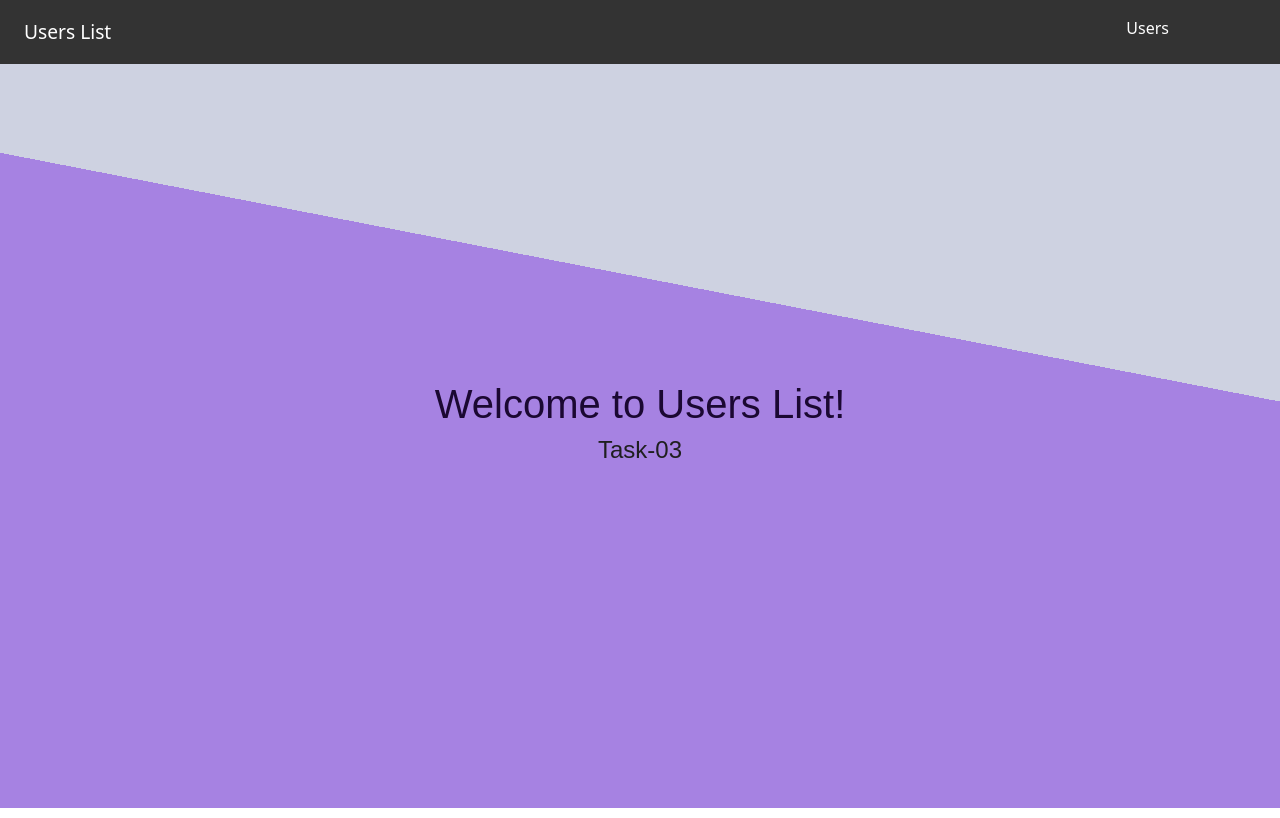
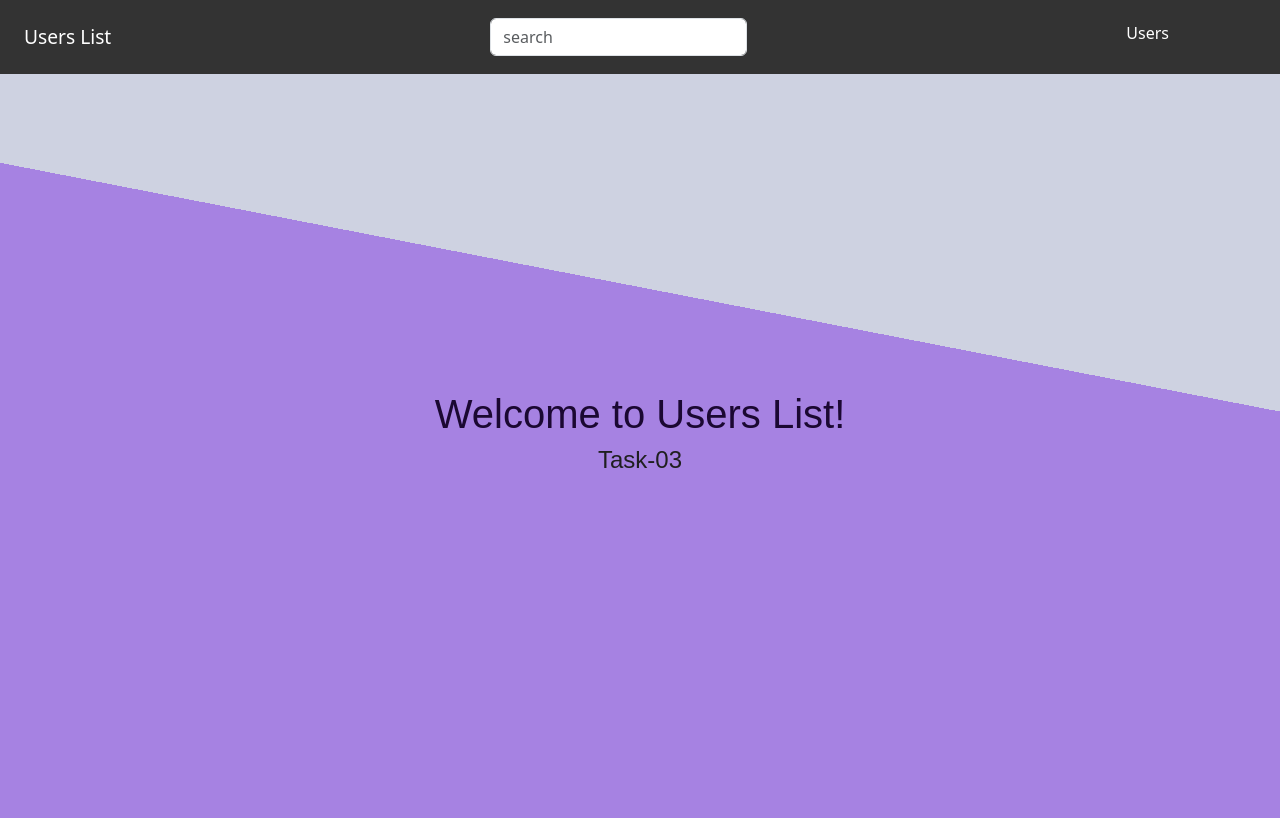
Before and after one commit to VishalP-Bacancy/React-Tasks-3, a React (Create React App) app: page / in a window 1280 px wide. Built offline with nearby package versions, Linux system fonts and the light colour scheme; a web font is replaced by a local one.

Commit message:
implemented searching

```diff
--- a/src/App.js
+++ b/src/App.js
@@ -13,6 +13,7 @@ function App() {
 
   const [users, setUsers] = useState([])
   const [selectedUser, setSelectedUser] = useState({})
+  const [search, setSearch] = useState('')
 
   const addUser = (userName, age) => {
     setUsers([...users, {username: userName, age: age, id: users.length + 1}])
@@ -33,10 +34,10 @@ function App() {
   return (
     <div>
      <BrowserRouter>
-      <Header />
+      <Header setSearch={setSearch}/>
        <Routes>
           <Route path='/' element={<HomePage />} />
-          <Route path='/user' element={<UsersList users={users} selectUserId = {selectUserId}/>} />
+          <Route path='/user' element={<UsersList users={users} selectUserId = {selectUserId} search={search}/>} />
           <Route path='/user/:id' element={<UserDetail user = {selectedUser}/>} />
           <Route path='/user/edit/:id' element={<EditUser user = {selectedUser} editUser = {editUser} users = {users}/>}/>
           <Route path='/user/add' element={<AddUser addUser={addUser} />} />
--- a/src/components/Header/Header.css
+++ b/src/components/Header/Header.css
@@ -32,3 +32,7 @@ header {
   .nav-links a:hover {
     color: #FFC6AC;
   }
+
+  .searchBar{
+    margin-top: 10px;
+  }
--- a/src/components/Header/Header.js
+++ b/src/components/Header/Header.js
@@ -1,14 +1,26 @@
 import React from 'react';
 import { Link } from 'react-router-dom'
 import './Header.css'
+import { FormControl } from 'react-bootstrap';
 
 
-const Header = () => {
+const Header = ({ setSearch }) => {
   return (
     <header>
       <nav className="navbar">
         <div className="brand">
           <Link to={'/'}>Users List</Link>
+        </div>
+        <div className='searchBar'>
+          <form>
+            <FormControl
+              type='text'
+              placeholder='search'
+              onChange={(e) => setSearch(e.target.value)}
+            >
+
+            </FormControl>
+          </form>
         </div>
         <ul className="nav-links">
          <Link to={'/user'}>Users</Link>
--- a/src/components/Users/User Details/UserDetail.js
+++ b/src/components/Users/User Details/UserDetail.js
@@ -1,25 +1,42 @@
 import React from 'react';
-import './UserDetail.css'
 import { useNavigate } from 'react-router-dom';
+import NotFoundError from '../../Not Found Error/NotFoundError';
+import './UserDetail.css';
 
 const UserDetail = ({ user }) => {
-  const navigate = useNavigate()
-  console.log('UserDetails:-  ', user)
+  const navigate = useNavigate();
+  const isUserAvailable = Object.keys(user).length > 0;
+
   const handleBackButton = () => {
-    navigate('/user')
-  }
+    navigate(-1)
+  };
+
   return (
+    <div>
+      {!isUserAvailable && <NotFoundError />}
+      {isUserAvailable && (
         <div>
           <div className='userDetail'>
             <h1 className='userDetail-title'>User Details:</h1>
             <br />
-      <div style={{display: 'flex', justifyContent: 'center',gap: '20px', flexDirection: 'column'}}>
-          <h5>Username:    {user.username}</h5>
-          <h6>Age:    {user.age}</h6>
+            <div
+              style={{
+                display: 'flex',
+                justifyContent: 'center',
+                gap: '20px',
+                flexDirection: 'column',
+              }}
+            >
+              <h5>Username: {user.username}</h5>
+              <h6>Age: {user.age}</h6>
             </div>
           </div>
           <br />
-    <button className='back-button' onClick={handleBackButton}>Back</button>
+          <button className='back-button' onClick={handleBackButton}>
+            Back
+          </button>
+        </div>
+      )}
     </div>
   );
 };
--- a/src/components/Users/Users List/UsersList.js
+++ b/src/components/Users/Users List/UsersList.js
@@ -2,7 +2,7 @@ import React from 'react';
 import { Link } from 'react-router-dom';
 import './UsersList.css';
 
-const UsersList = ({ users, selectUserId }) => {
+const UsersList = ({ users, selectUserId, search }) => {
 
 
   const handleViewDetail = (user) => {
@@ -26,7 +26,9 @@ const UsersList = ({ users, selectUserId }) => {
       </button>
       <div>
         <ul>
-          {users.map((user) => {
+          {users && users?.reverse().filter((filteredUser) =>
+            filteredUser.username.toLowerCase().includes(search.toLowerCase())
+          ).map((user) => {
             return (
               <div key={user.id} className='userListItem'>
                 <li>
```
Lines whose indentation alone changed are shown as unchanged.
